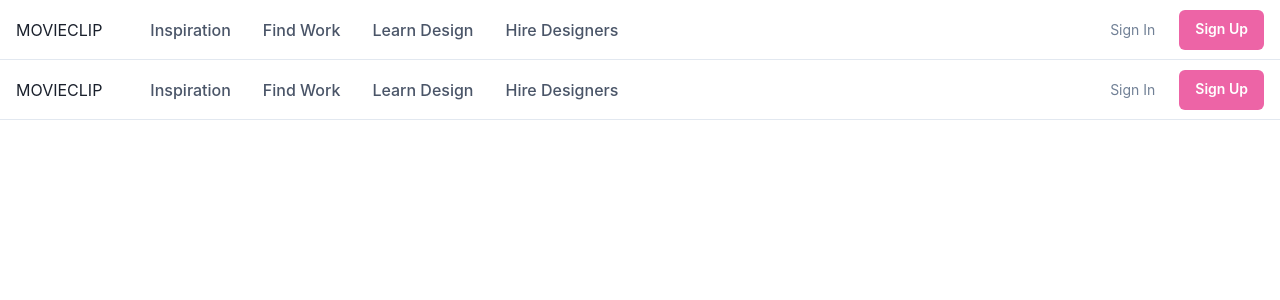
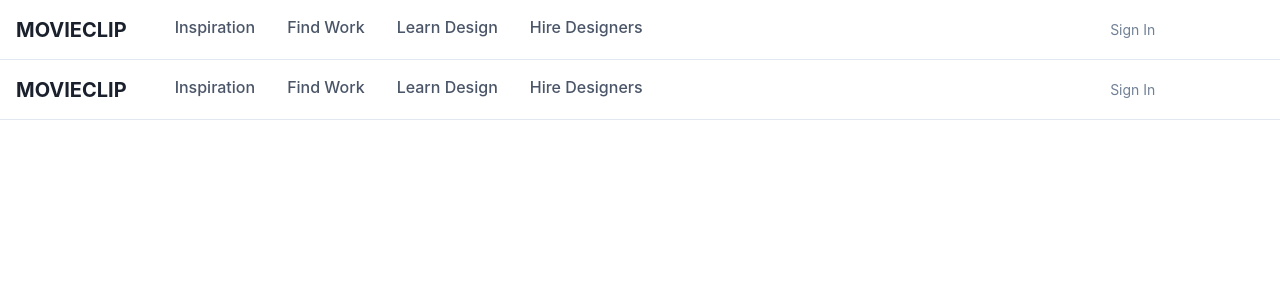
Before and after one commit to shuto-416/MovieClip, a Next.js app: page /Header in a window 1280 px wide. Shown: the top 300 px of the page. Built offline with nearby package versions, Linux system fonts and the light colour scheme.

Commit message:
almost complete header without color & lighter

```diff
--- a/pages/Header.tsx
+++ b/pages/Header.tsx
@@ -28,15 +28,15 @@ const Header = () => {
         // all in Box
         <Box>
             <Flex // header container without mobile
-                bg = {useColorModeValue('white', '#1A202C')}
-                color = {useColorModeValue('#4A5568', 'white')}
+                bg = {useColorModeValue('white', 'gray.800')}
+                color = {useColorModeValue('gray.600', 'white')}
                 minH = {'60px'} // minimum height
                 // base -> 全体templete適用?みたいな
                 py = {{ base: 2 }} // padding top & bottom
                 px = {{ base: 4 }} // padding left & right
                 borderBottom = {1} // border bottom
                 borderStyle={'solid'}
-                borderColor = {useColorModeValue('#E2E8F0', '#171923')} // border color
+                borderColor = {useColorModeValue('gray.200', 'gray.900')} // border color
                 align = {'center'}
             >
                 {/* HumburgerIcon & closeIcon when the mobile size */}
@@ -57,8 +57,9 @@ const Header = () => {
                 <Flex flex = {{ base: 1 }} justify = {{ base: 'center', md: 'start' }} >
                     <Text
                         textAlign = {{ base: 'center', md: 'left' }} // ウィンドウサイズがmd以下ならcenter, md以上ならleft
-                        fontFamily = {'heading'}
-                        color={useColorModeValue('#1A202C', 'white')}
+                        fontWeight = {'bold'}
+                        fontSize = {{ base: 'lg', md: 'xl' }}
+                        color={useColorModeValue('gray.800', 'white')}
                     >
                         MOVIECLIP
                     </Text>
@@ -89,9 +90,9 @@ const Header = () => {
                         fontSize = {'sm'}
                         fontWeight = {600}
                         color = {'white'} // font color
-                        bg = {'#ED64A6'} // back ground color
+                        bg = {'pimk.400'} // back ground color
                         href = {'#'}
-                        _hover = {{ bg: '#F687B3' }} // hover action
+                        _hover = {{ bg: 'pink.300' }} // hover action
                     >
                         Sign Up
                     </Button>
@@ -107,9 +108,9 @@ const Header = () => {
 
 // Desktop size(一番でかいサイズ)の時のNav表示(title sign in sign up以外)
 const DesktopNav = () => {
-    const linkColor = useColorModeValue('#4A5568', '#E2E8F0');
-    const linkHoverColor = useColorModeValue('#1A202C', 'white');
-    const popoverContentBgColor = useColorModeValue('white', '#1A202C');
+    const linkColor = useColorModeValue('gray.600', 'gray.200');
+    const linkHoverColor = useColorModeValue('gray.800', 'white');
+    const popoverContentBgColor = useColorModeValue('white', 'gray.800');
 
     return(
         <Stack direction = {'row'} spacing = {4}>
@@ -164,14 +165,14 @@ const DesktopSubNav = ({ label, href, subLabel }: NavItem) => {
             display = {'block'}
             p = {2}
             rounded = {'md'}
-            _hover = {{ bg: useColorModeValue('#FFF5F7', '#171923') }}
+            _hover = {{ bg: useColorModeValue('pink.50', 'gray.900') }}
         >
             <Stack direction = {'row'} align = {'center'}>
 
                 <Box>
                     <Text
                         transition = {'all .3s ease'}
-                        _groupHover = {{ color: '#ED64A6' }}
+                        _groupHover = {{ color: 'pink.400' }}
                         fontWeight = {500}
                     >
                         {label}
@@ -188,7 +189,7 @@ const DesktopSubNav = ({ label, href, subLabel }: NavItem) => {
                     align = {'center'}
                     flex = {1}
                 >
-                    <Icon color = {'#ED64A6'} h = {5} w = {5} as={ChevronRightIcon} />
+                    <Icon color = {'pink.400'} h = {5} w = {5} as={ChevronRightIcon} />
                 </Flex>
             </Stack>
         </Link>
@@ -198,7 +199,7 @@ const DesktopSubNav = ({ label, href, subLabel }: NavItem) => {
 const MobileNav = () => {
     return(
         <Stack
-            bg = {useColorModeValue('white', '#1A202C')}
+            bg = {useColorModeValue('white', 'gray.800')}
             p = {4}
             display = {{ md: 'none' }}
         >
@@ -224,7 +225,7 @@ const MobileNavItem = ({ label, href, children }: NavItem) => {
             >
                 <Text
                     fontWeight = {600}
-                    color = {useColorModeValue('#4A5568', '#E2E8F0')}
+                    color = {useColorModeValue('gray.600', 'gray.200')}
                 >
                     {label}
                 </Text>
@@ -245,7 +246,7 @@ const MobileNavItem = ({ label, href, children }: NavItem) => {
                     pl = {4}
                     borderLeft = {1}
                     borderStyle = {'solid'}
-                    borderColor = {useColorModeValue('#E2E8F0', '#2D3748')}
+                    borderColor = {useColorModeValue('gray.200', 'gray.700')}
                     align = {'start'}
                 >
                     {children && children.map((child) => (
--- a/theme/fonts.ts
+++ b/theme/fonts.ts
@@ -26,4 +26,30 @@ export default {
         extrabold: 800,
         black: 900,
     },
+    fontFamily: {
+        sans: [
+            "Inter",
+            "-apple-system",
+            "BlinkMacSystemFont",
+            '"Segoe UI"',
+            "Roboto",
+            '"Helvetica Neue"',
+            "Arial",
+            '"Noto Sans"',
+            "sans-serif",
+            '"Apple Color Emoji"',
+            '"Segoe UI Emoji"',
+            '"Segoe UI Symbol"',
+            '"Noto Color Emoji"',
+        ],
+        serif: ["Georgia", "Cambria", '"Times New Roman"', "Times", "serif"],
+        mono: [
+            "Menlo",
+            "Monaco",
+            "Consolas",
+            '"Liberation Mono"',
+            '"Courier New"',
+            "monospace",
+        ],
+    },
 }
```
